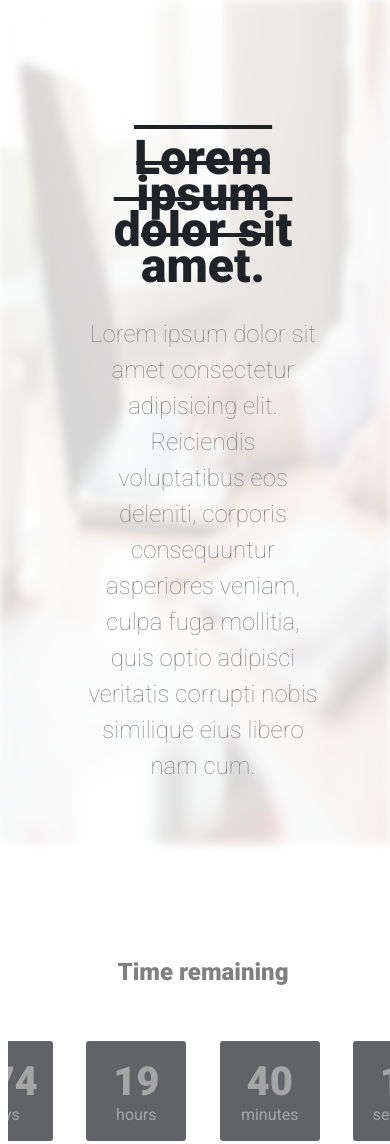
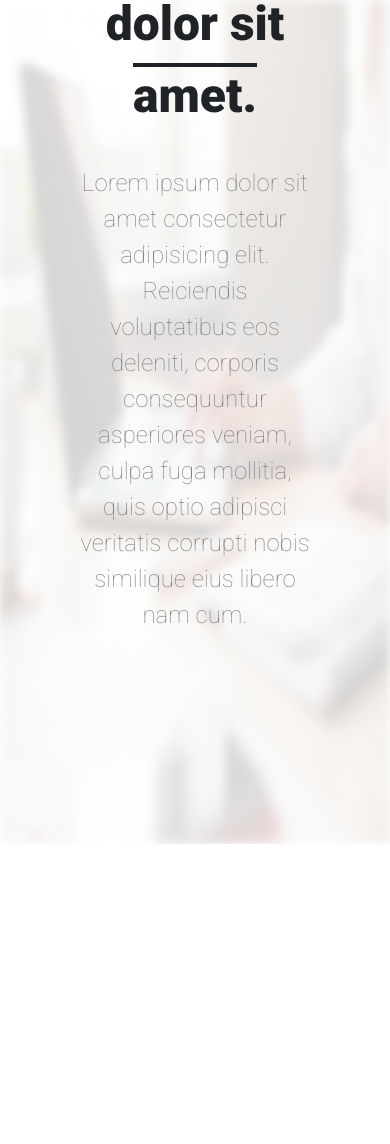
Before and after one commit to eoussama/countdown-landing-page, a plain HTML site: page src/index.html in a window 390 px wide. After the commit the page ends 844 px from the top, so only its background shows below. Drawn offline with Linux system fonts and the light colour scheme.

Commit message:
Added few tweaks on the layout.

```diff
--- a/src/assets/css/main.css
+++ b/src/assets/css/main.css
@@ -17,8 +17,16 @@
     --ternary-color: #4e5057;
 }
 
+::-moz-selection {
+    background-color: rgb(231, 231, 231);
+}
+
 ::selection {
     background-color: rgb(231, 231, 231);
+}
+
+div.unit > span::-moz-selection {
+    background-color: rgba(231, 231, 231, 0.055) !important;
 }
 
 div.unit > span::selection {
@@ -26,13 +34,18 @@
 }
 
 body {
+    box-sizing: border-box;
     height: 100%;
+    margin: 0;
     overflow: hidden;
     width: 100vw;
 }
 
 main {
+    display: -webkit-box;
+    display: -ms-flexbox;
     display: flex;
+    -webkit-box-sizing: border-box;
             box-sizing: border-box;
     font-family: "Roboto", Arial, sans-serif;
     font-weight: 400;
@@ -42,7 +55,9 @@
 }
 
 div.content {
+    -ms-flex-item-align: center;
         align-self: center;
+    -webkit-box-sizing: border-box;
             box-sizing: border-box;
     margin: 100px auto;
     text-align: center;
@@ -65,6 +80,7 @@
 }
 
 main > img {
+    -webkit-filter: blur(5px);
             filter: blur(5px);
     height: 100%;
     left: 0;
@@ -76,23 +92,37 @@
 }
 
 div.timer {
+    display: -webkit-box;
+    display: -ms-flexbox;
     display: flex;
+    -webkit-box-orient: vertical;
+    -webkit-box-direction: normal;
+        -ms-flex-direction: column;
             flex-direction: column;
 }
 
 div.timer > h2 {
     color: var(--secondary-color);
     margin-top: 150px;
+    -webkit-transition-duration: 0.5s;
             transition-duration: 0.5s;
+    -webkit-transition-property: font-size;
     transition-property: font-size;
 }
 
 div.timer > div.unites {
+    -ms-flex-item-align: center;
         align-self: center;
+    display: -webkit-box;
+    display: -ms-flexbox;
     display: flex;
+    -webkit-box-pack: justify;
+        -ms-flex-pack: justify;
             justify-content: space-between;
     margin-top: 35px;
+    -webkit-transition-duration: 1s;
             transition-duration: 1s;
+    -webkit-transition-property: opacity;
     transition-property: opacity;
     width: 500px;
 }
@@ -101,9 +131,16 @@
     background-color: var(--primary-color);
     border-radius: 3px;
     color: var(--secondary-color);
+    display: -webkit-box;
+    display: -ms-flexbox;
     display: flex;
+    -webkit-box-orient: vertical;
+    -webkit-box-direction: normal;
+        -ms-flex-direction: column;
             flex-direction: column;
     height: var(--unit-size);
+    -webkit-box-pack: center;
+        -ms-flex-pack: center;
             justify-content: center;
     opacity: 0.7;
     width: var(--unit-size);
@@ -117,22 +154,29 @@
 div.spinner {
     display: block;
     background-color: var(--secondary-color);
+    -webkit-box-sizing: border-box;
             box-sizing: border-box;
     height: 100vh;
     left: 0;
     overflow: hidden;
     position: absolute;
     top: 0;
+    -webkit-transition-duration: 1s;
             transition-duration: 1s;
+    -webkit-transition-property: opacity;
     transition-property: opacity;
     width: 100vw;
     z-index: 99;
 }
 
 div.spinner::after {
+    -webkit-animation-duration: 1s;
             animation-duration: 1s;
+    -webkit-animation-iteration-count: infinite;
             animation-iteration-count: infinite;
+    -webkit-animation-name: spin;
             animation-name: spin;
+    -webkit-animation-timing-function: linear;
             animation-timing-function: linear;
     border: 4px solid var(--primary-color);
     border-top-color: var(--ternary-color);
@@ -142,15 +186,41 @@
     left: 50%;
     position: absolute;
     top: 50%;
+    -webkit-transform: translate(-50%, -50%);
             transform: translate(-50%, -50%);
     width: 50px;
 }
 
-@keyframes spin {
+@-webkit-keyframes spin {
     from {
+        -webkit-transform: rotateZ(0deg);
                 transform: rotateZ(0deg);
     }
     to {
+        -webkit-transform: rotateZ(360deg);
                 transform: rotateZ(360deg);
     }
 }
+
+@keyframes spin {
+    from {
+        -webkit-transform: rotateZ(0deg);
+                transform: rotateZ(0deg);
+    }
+    to {
+        -webkit-transform: rotateZ(360deg);
+                transform: rotateZ(360deg);
+    }
+}
+
+@media (max-width: 800px) {
+    main {
+        box-sizing: border-box;
+        height: 95vh;
+        width: 100%;
+    }
+
+    h1 {
+        line-height: 1.5em;
+    }
+}
```
Lines whose indentation alone changed are shown as unchanged.
